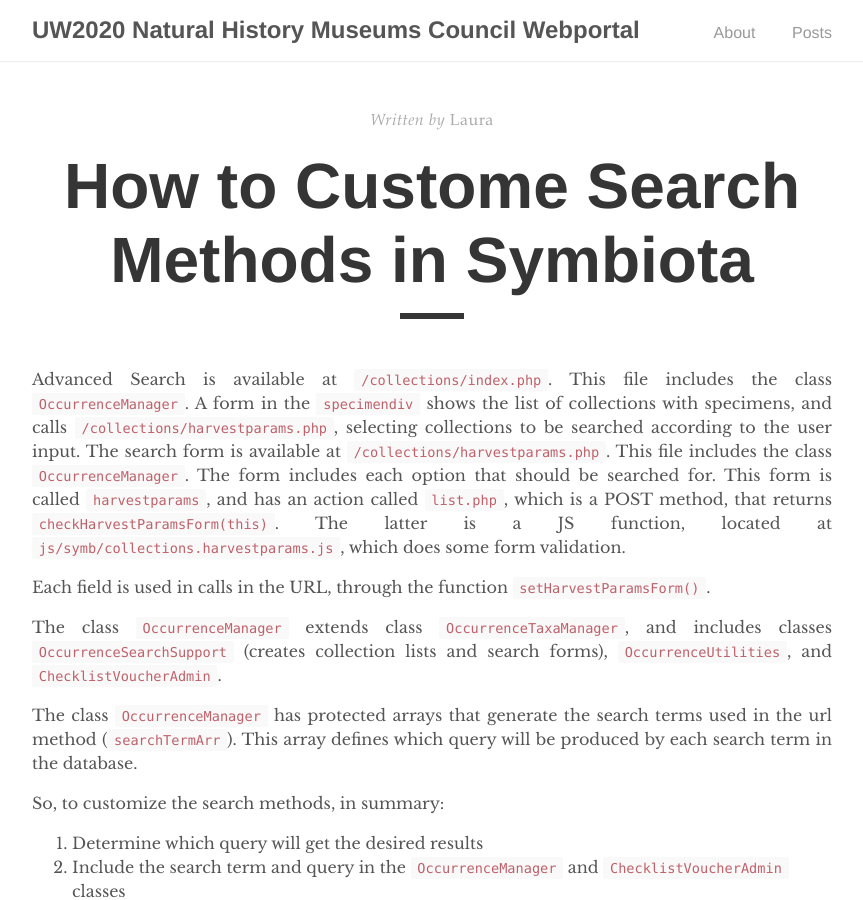
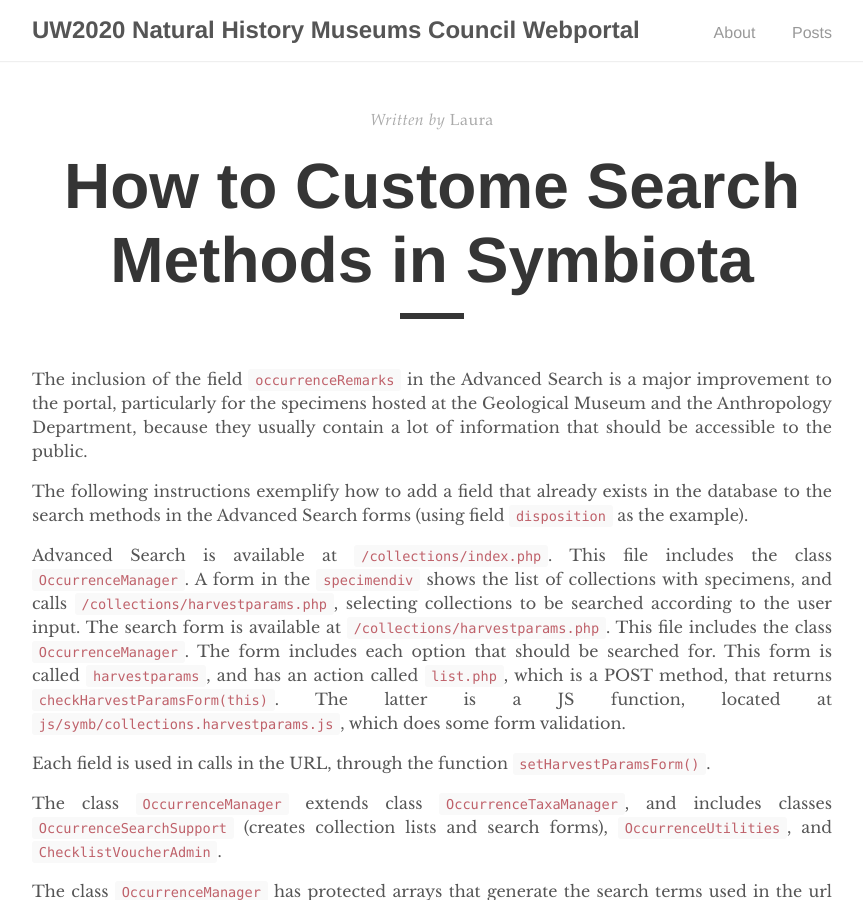
Before and after one commit to arbolitoloco/uw2020, a Jekyll site: the page built from docs/customizing-search-methods.md, in a window 1280 px wide and 900 px high. Shown: the whole window, without its empty margins (208-1071 px from the left). Built offline with Jekyll 4.4.1, drawn with Linux system fonts in a browser that asks for light colours.

Commit message:
Update customizing-search-methods.md

```diff
--- a/docs/customizing-search-methods.md
+++ b/docs/customizing-search-methods.md
@@ -4,6 +4,10 @@
 author: "Laura"
 permalink: /docs/how-to-customize-searches/
 ---
+The inclusion of the field `occurrenceRemarks` in the Advanced Search is a major improvement to the portal, particularly for the specimens hosted at the Geological Museum and the Anthropology Department, because they usually contain a lot of information that should be accessible to the public.
+
+The following instructions exemplify how to add a field that already exists in the database to the search methods in the Advanced Search forms (using field `disposition` as the example).
+
 
 Advanced Search is available at `/collections/index.php`. This file includes the class `OccurrenceManager`.
 A form in the `specimendiv` shows the list of collections with specimens, and calls `/collections/harvestparams.php`, selecting collections to be searched according to the user input.
```
